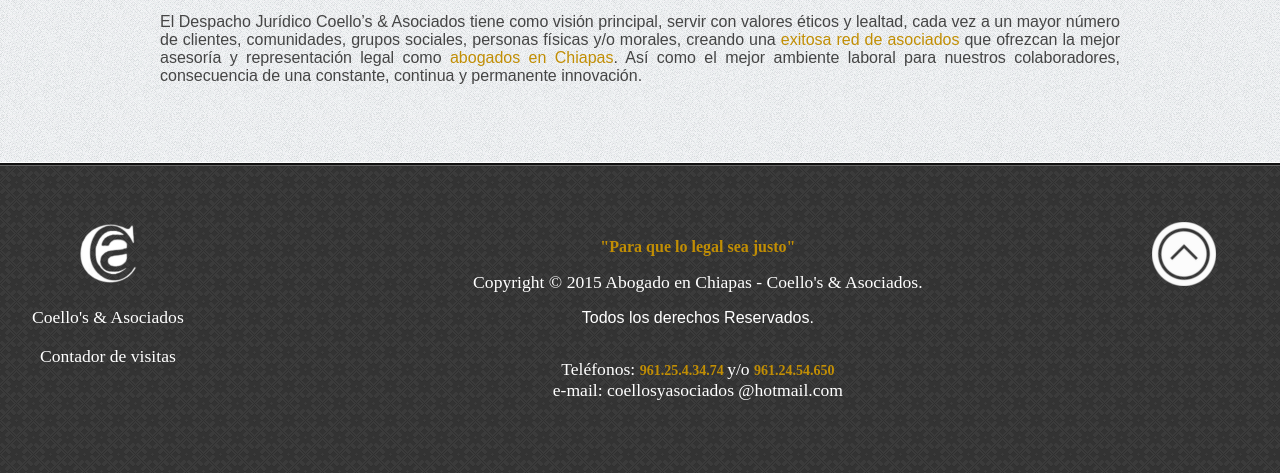
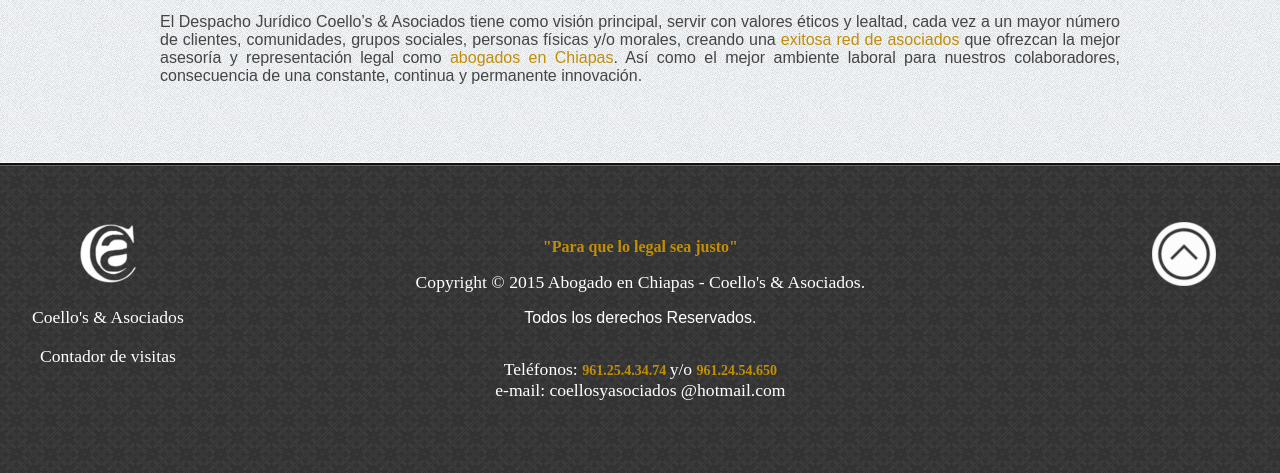
Before and after one commit to Jahaziel04/WEBeto, a PHP site: page / in a window 1280 px wide. Shown: the part 1528-2001 px from the top of the page. Run offline with PHP 8.4, Linux system fonts and the light colour scheme; some libraries are stand-ins or nearby versions.

Commit message:
Footer final

```diff
--- a/css/main.css
+++ b/css/main.css
@@ -150,7 +150,7 @@ footer .footer_block_center{
 	text-align: center;
 	color: white;
 	padding: 1em 1em 2em 1em;
-	margin: 0em 100px 0 0px;
+	margin: 0em 215px 0 0px;
 
 }
 
```
